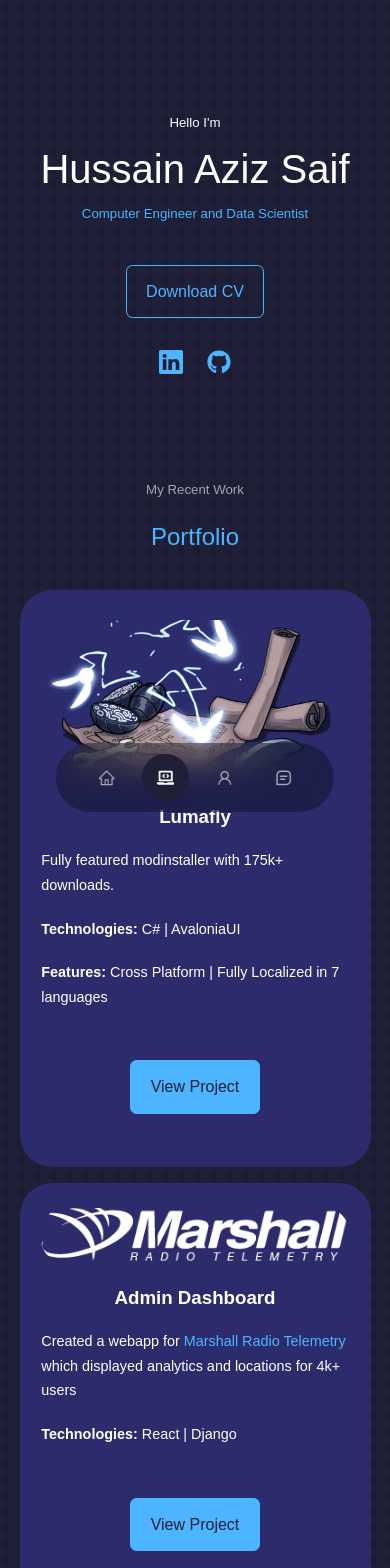
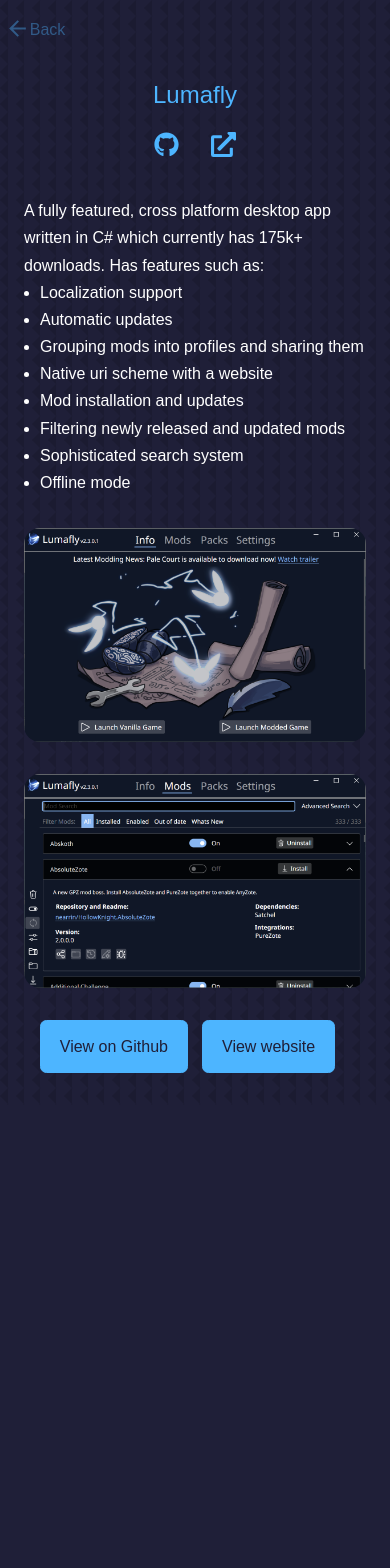
Before and after one commit to Hussain-Aziz/hussain-aziz.github.io, a React (Create React App) app: page /Lumafly in a window 390 px wide. Shown: the top 1568 px of the page. After the commit the page ends 1105 px from the top, so only its background shows below. Built offline with nearby package versions, Linux system fonts and the light colour scheme.

Commit message:
add lumafly custom page

```diff
--- a/src/components/pages/admin_dashboard/AdminDashboard.css
+++ b/src/components/pages/admin_dashboard/AdminDashboard.css
@@ -1,4 +1,4 @@
-.back {
+.dash-back {
   color: var(--color-primary-variant);
   display: flex;
   flex-direction: row;
@@ -7,55 +7,55 @@
   margin-left: 0.3rem;
 }
 
-.back:hover {
+.dash-back:hover {
   text-decoration: underline;
 }
 
-.display-image{
+.dash-display-image{
   border-radius: 1rem;
 }
 
-h2 {
+.dash-h2 {
   color: var(--color-primary);
   text-align: center;
 }
 
-.body-container > img {
+.dash-body-container > img {
   margin-top: 2rem;
 }
 
-.body-container > p {
+.dash-body-container > p {
   margin-top: 2rem;
 }
 
-h2 {
+.dash-h2 {
   color: var(--color-primary);
   margin-top: 1rem;
   font-size: 200%;
 }
 
-.body-container {
+.dash-body-container {
   margin-top: 2rem;
   margin-left: 5rem;
   margin-right: 5rem;
 }
 
 @media screen and (max-width: 1024px){
-  .body-container {
+  .dash-body-container {
     margin-left: 2rem;
     margin-right: 2rem;
   }
-  h2 {
+  .dash-h2 {
     font-size: 175%;
   }
 }
 
 @media screen and (max-width: 600px){
-  .body-container {
+  .dash-body-container {
     margin-left: 1.5rem;
     margin-right: 1.5rem;
   }
-  h2 {
+  .dash-h2 {
     font-size: 150%;
   }
 }
--- a/src/components/pages/admin_dashboard/AdminDashboard.jsx
+++ b/src/components/pages/admin_dashboard/AdminDashboard.jsx
@@ -13,23 +13,23 @@
   };
   return (
     <div>
-      <div className="back" onClick={goBack}>
+      <div className="dash-back" onClick={goBack}>
         <IoMdArrowBack size={25} />
         <p>Back</p>
       </div>
 
-      <div className="body-container">
-        <h2>Admin Dashboard</h2>
+      <div className="dash-body-container">
+        <h2 className="dash-h2">Admin Dashboard</h2>
         <p>
             An interal use admin dashboard that was built for <a href="https://webservices.aerovision.app/" target="_blank" rel="noreferrer">Marshall Radio Telemetry </a>
             to help monitor and view user data and analytics. The dashboard was built using React with MaterialUI in the front end and Django with Django Rest framework in the backend.
         </p>
-        <img src={AdminDashbord_Map} alt='AdminDashbord_Map' className="display-image"/>
+        <img src={AdminDashbord_Map} alt='AdminDashbord_Map' className="dash-display-image"/>
         <p>
           A user management page was also created to help the administrator manage users' information when they receive requests to change it.
           It has functionality to change their email, password, and send a notification to their device.
         </p>
-        <img src={AdminDashbord_UserManagement} alt='AdminDashbord_UserManagement' className="display-image"/>
+        <img src={AdminDashbord_UserManagement} alt='AdminDashbord_UserManagement' className="dash-display-image"/>
       </div>
     </div>
   );
--- /dev/null
+++ b/src/components/pages/lumafly/Lumafly.css
@@ -0,0 +1,103 @@
+.lumafly-back {
+  color: var(--color-primary-variant);
+  display: flex;
+  flex-direction: row;
+  cursor: pointer;
+  margin-top: 1rem;
+  margin-left: 0.3rem;
+}
+
+.lumafly-back:hover {
+  text-decoration: underline;
+}
+
+.lumafly-display-image {
+  border-radius: 1rem;
+  width: 48%;
+}
+
+.lumafly-h2 {
+  color: var(--color-primary);
+  text-align: center;
+}
+
+.lumafly-body-container {
+  margin-bottom: 2rem;
+}
+
+.lumafly-body-container > img {
+  margin-top: 2rem;
+}
+
+.lumafly-body-container > p {
+  margin-top: 2rem;
+}
+
+.lumafly-h2 {
+  color: var(--color-primary);
+  margin-top: 1rem;
+  font-size: 200%;
+}
+
+.lumafly-body-container {
+  margin-top: 2rem;
+  margin-left: 5rem;
+  margin-right: 5rem;
+}
+
+.lumafly-view-project-container {
+  display: flex;
+  justify-content: center;
+  margin-top: 1rem;
+  gap: 2rem;
+  margin-bottom: 2rem;
+}
+
+.lumafly-bullet-list li {
+  list-style-type: disc;
+  margin-left: 1rem;
+}
+.lumafly-bullet-list {
+  margin-bottom: 2rem;
+}
+
+.lumafly-images-container {
+  display: flex;
+  flex-direction: row;
+  max-width: 100vw;
+  justify-content: space-between;
+  margin-bottom: 2rem;
+  flex-wrap: wrap;
+}
+
+.lumafly-bottom-buttons-container {
+  width: 48%
+}
+
+@media screen and (max-width: 1024px){
+  .lumafly-body-container {
+    margin-left: 2rem;
+    margin-right: 2rem;
+  }
+  .lumafly-h2 {
+    font-size: 175%;
+  }
+  .lumafly-display-image {
+    width: 100%;
+    margin-bottom: 2rem;
+  }
+
+  .lumafly-images-container {
+    margin-bottom: 0rem;
+  }
+}
+
+@media screen and (max-width: 600px){
+  .lumafly-body-container {
+    margin-left: 1.5rem;
+    margin-right: 1.5rem;
+  }
+  .lumafly-h2 {
+    font-size: 150%;
+  }
+}
--- /dev/null
+++ b/src/components/pages/lumafly/Lumafly.jsx
@@ -0,0 +1,67 @@
+import React from "react";
+import { IoMdArrowBack } from "react-icons/io";
+import { FaGithub } from "react-icons/fa";
+import { FaExternalLinkAlt } from "react-icons/fa";
+import { useNavigate } from "react-router-dom";
+import LumaflyMods from "../../../assets/LumaflyMods.png";
+import LumaflyMain from "../../../assets/LumaflyMain.png";
+import "./Lumafly.css";
+import { IconContext } from "react-icons";
+
+const Lumafly = () => {
+  const navigate = useNavigate();
+
+  const goBack = () => {
+    navigate(-1);
+  };
+
+  const features = [
+    "Localization support",
+    "Automatic updates",
+    "Grouping mods into profiles and sharing them",
+    "Native uri scheme with a website",
+    "Mod installation and updates",
+    "Filtering newly released and updated mods",
+    "Sophisticated search system",
+    "Offline mode"
+  ];
+
+  return (
+    <IconContext.Provider value={{ size: "25" }}>
+    <div>
+      <div className="lumafly-back" onClick={goBack}>
+        <IoMdArrowBack />
+        <p>Back</p>
+      </div>
+
+      <div className="lumafly-body-container">
+        <h2 className="lumafly-h2">Lumafly</h2>
+        <div className="lumafly-view-project-container">
+          <a href="https://github.com/TheMulhima/Lumafly" title="View on Github"><FaGithub/></a>
+          <a href="https://themulhima.github.io/Lumafly" title="View website"><FaExternalLinkAlt/></a>
+        </div>
+        <p> A fully featured, cross platform desktop app written in C# which currently has 175k+ downloads. Has features such as:</p>
+        <ul className="lumafly-bullet-list">
+          {features.map((feature, id) => (
+            <li key={id}>{feature}</li>
+          ))}
+        </ul>
+        <div className="lumafly-images-container">
+          <img src={LumaflyMain} alt='LumaflyMain' className="lumafly-display-image"/>
+          <img src={LumaflyMods} alt='LumaflyMods' className="lumafly-display-image"/>
+        </div>
+        <div className="lumafly-images-container">
+          <div className="lumafly-bottom-buttons-container" style={{display: 'flex', justifyContent: 'end'}}>
+            <a className="btn btn-primary" href="https://github.com/TheMulhima/Lumafly" title="View on Github">View on Github</a>
+          </div>
+          <div className="lumafly-bottom-buttons-container">
+            <a className="btn btn-primary" href="https://themulhima.github.io/Lumafly" title="View website">View website</a>
+          </div>
+        </div>
+      </div>
+    </div>
+    </IconContext.Provider>
+  );
+}
+
+export default Lumafly;
--- a/src/components/portfolio/Portfolio.jsx
+++ b/src/components/portfolio/Portfolio.jsx
@@ -36,7 +36,6 @@
               <h3><b>{pro.title}</b></h3>
               {typeof pro.description === 'string' ? <p>{pro.description}</p> : pro.description}
               <p><b>Technologies: </b>{pro.technologies}</p>
-              {pro.features && <p><b>Features: </b>{pro.features}</p>}
             </div>
             <div className="portfolio__item-cta" style={{flexGrow: 1, alignItems: 'end'}}>
               {pro.link.includes('http')
@@ -58,17 +57,16 @@
   {
     title: "Lumafly",
     img: Lumafly,
-    description: "Fully featured modinstaller with 175k+ downloads.",
+    description: "A fully featured, cross platform desktop app written in C# which currently has 175k+ downloads.",
     technologies: "C# | AvaloniaUI",
-    features: "Cross Platform | Fully Localized in 7 languages",
-    link: "https://github.com/TheMulhima/Lumafly#readme",
+    link: "/Lumafly",
   },
   {
     title: "Admin Dashboard",
     img: MarshallLogo,
     description: <p>Created a webapp for <a target="_blank" rel="noreferrer" href="https://webservices.aerovision.app/">Marshall Radio Telemetry</a> which displayed analytics and locations for 4k+ users</p>,
     technologies: "React | Django",
-    link: "/marshall",
+    link: "/Marshall",
   },
   {
     title: "Anomalous Sound Detection",
--- a/src/components/portfolio/portfolio.css
+++ b/src/components/portfolio/portfolio.css
@@ -71,7 +71,7 @@
   }
 }
 
-@media screen and (max-width: 1300px) {
+@media screen and (max-width: 1024px) {
   .portfolio__container {
     grid-template-columns: 1fr 1fr;
     gap: 1.2rem;
```
Also changed, not shown: src/index.js (+6 -1 lines), src/assets/LumaflyMain.png (added), src/assets/LumaflyMods.png (added).
